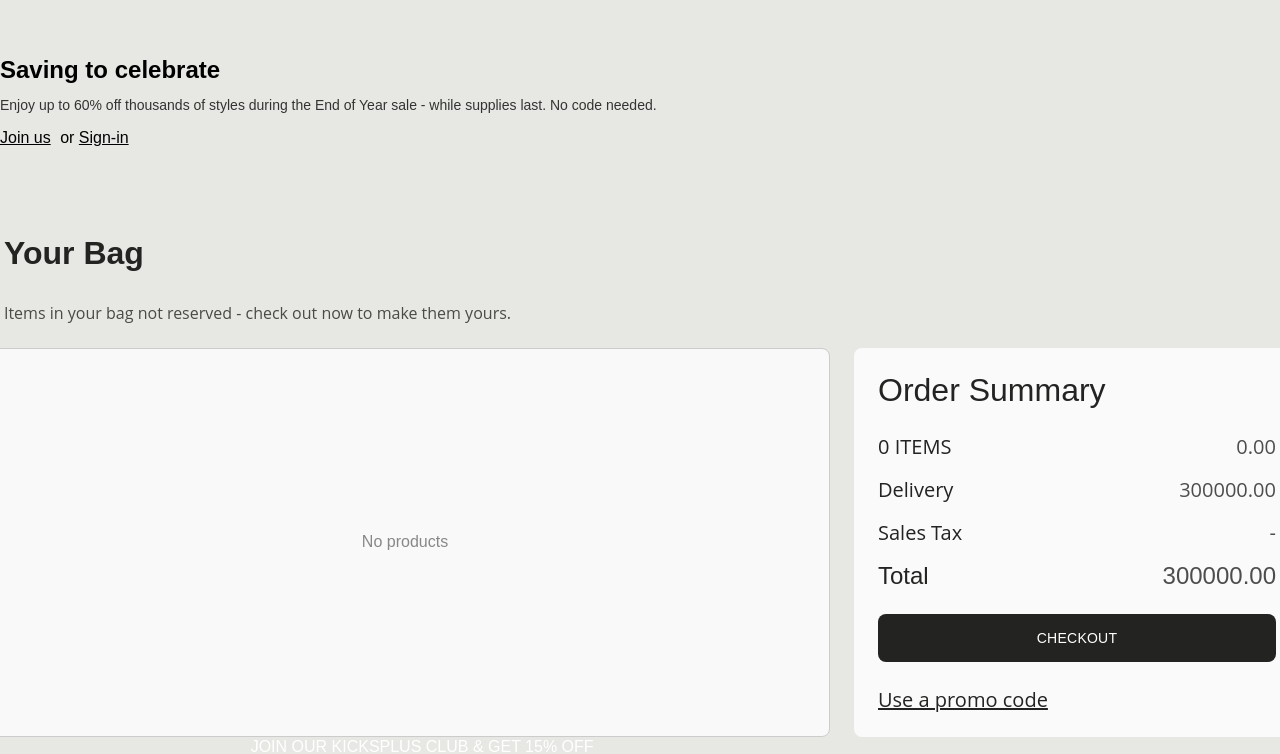
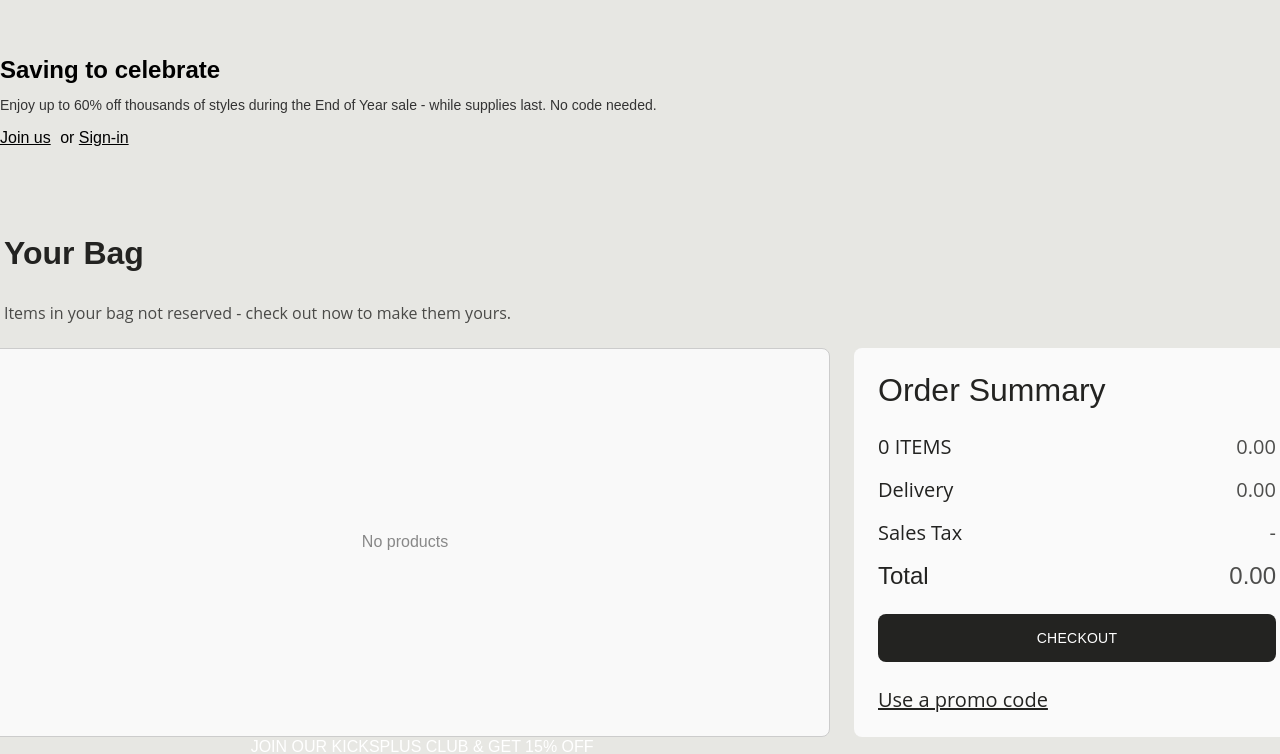
Before and after one commit to hominhhau/Flex-Shoes, a React (Vite) app in the folder frontend/: page /cart in a window 1280 px wide. Shown: the part 114-868 px from the top of the page. Built offline with nearby package versions, Linux system fonts and the light colour scheme; a web font is replaced by a local one.

Commit message:
phí vận chuyển  =0

```diff
--- a/frontend/src/pages/Cart/index.jsx
+++ b/frontend/src/pages/Cart/index.jsx
@@ -128,7 +128,7 @@ function Cart() {
     // console.log('Tổng số sản phẩm: ' + totalProducts);
 
     // const totalAmount = data.reduce((acc, product) => acc + product.price * product.quantity, 0);
-    const deliveryFee = 300000;
+    const deliveryFee = 0;
 
     const [isCheckoutVisible, setCheckoutVisible] = useState(true);
 
```
